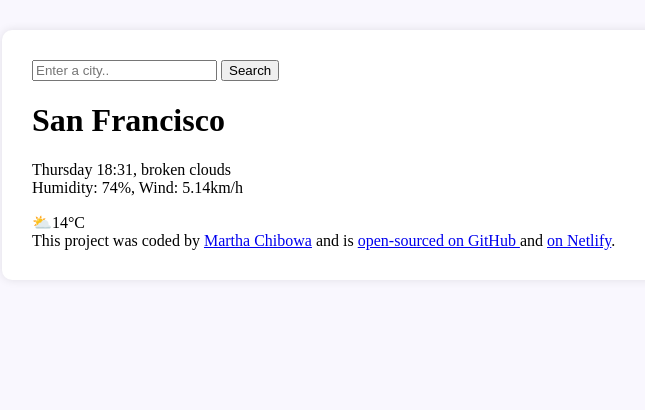
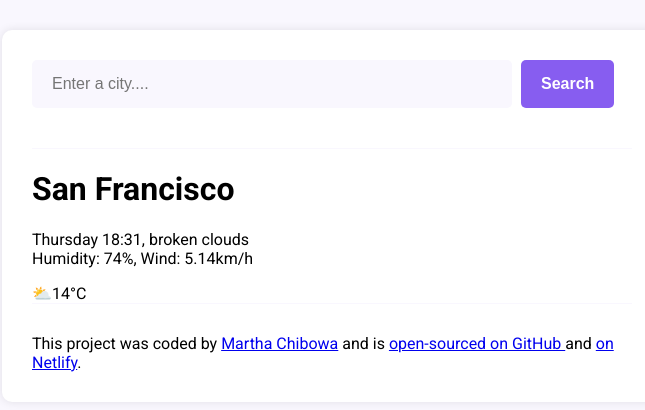
Before and after one commit to Marthania/marthania-weather, a plain HTML site: page index.html in a window 1280 px wide. Shown: the whole page, without its empty margins (308-953 px from the left). Drawn offline with Linux system fonts and the light colour scheme.

Commit message:
updated css file

```diff
--- a/index.html
+++ b/index.html
@@ -4,15 +4,20 @@
     <meta charset="UTF-8">
     <meta name="viewport" content="width=device-width, initial-scale=1.0">
     <link rel="stylesheet" href="src/style.css">
+    <link rel="preconnect" href="https://fonts.googleapis.com">
+    <link rel="preconnect" href="https://fonts.gstatic.com" crossorigin>
+    <link href="https://fonts.googleapis.com/css2?family=Roboto:ital,wght@0,100..900;1,100..900&display=swap"
+        rel="stylesheet">
     <title>Marthania Weather App</title>
 </head>
 <body>
     <div class="weather-app">
 <header>
 
-<form>
-    <input type="search" placeholder="Enter a city.." autocomplete="off">
-    <input type="submit" value="Search">
+<form class=search-form>
+    <input type="search" placeholder="Enter a city...." class="search-form-input">
+    <input type="submit" value="Search" class="search-form-button">
+</form>
 </header>
 <main>
     <h1>San Francisco</h1>
--- a/src/style.css
+++ b/src/style.css
@@ -1,10 +1,39 @@
 body{
-    background-color: #F9F7FE}
+    background-color: #F9F7FE;
+    font-family: "Roboto", serif;
+}
+header{
+    border-bottom:1px solid #F9F7FE;
+    padding: 0 0 30px 0;}
     .weather-app{
         background-color: white;
         max-width: 600px;
         margin: 30px auto;
         border-radius: 10px;
         padding: 30px;
-        box-shadow: 0 0 10px rgba(0, 0, 0, 0.1)};
+        box-shadow: 0 0 10px rgba(0, 0, 0, 0.1);
     }
+    .search-form-input{
+        background-color: #F9F7FE;
+        width: 80%;
+        padding: 15px 20px;
+        border: none;
+        border-radius: 5px;
+        margin-bottom: 10px;
+        font-size: 16px;
+    }
+    .search-form-button{
+        background-color:#875DF0 ;
+        color: white;
+        padding: 15px 20px;
+        border: none;
+        border-radius: 5px;
+        font-size: 16px;
+        font-weight: 700;
+        cursor: pointer;
+        margin-left: 5px;
+    }
+    footer{
+        border-top: 1px solid #F9F7FE;
+        padding: 30px 0 0 0;
+    }
```
